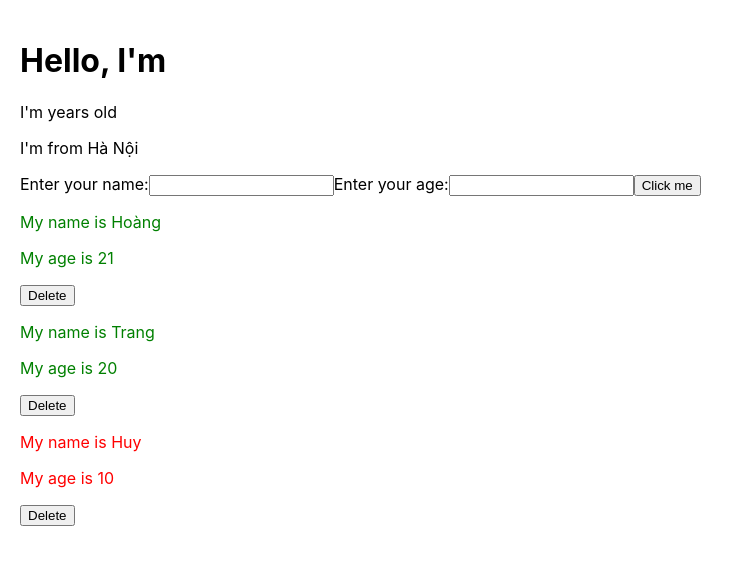
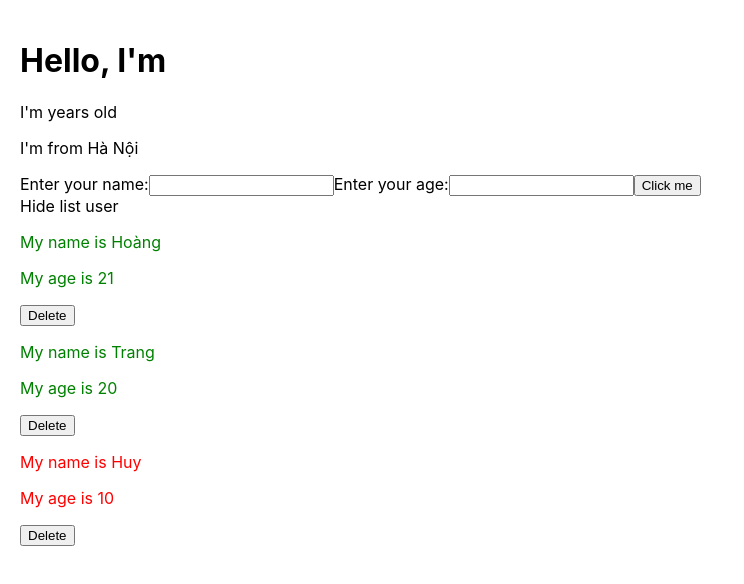
Before and after one commit to NemCaBong/react-learn, a React (Create React App) app: page / in a window 1280 px wide. Shown: the top 584 px of the page, without its empty margins (0-744 px from the left). Built offline with nearby package versions, Linux system fonts and the light colour scheme.

Commit message:
React hooks useState

```diff
--- a/src/components/DisplayInfo.js
+++ b/src/components/DisplayInfo.js
@@ -1,4 +1,4 @@
-import React from "react";
+import React, { useState } from "react";
 import "./DisplayInfo.scss";
 
 // class DisplayInfo extends React.Component {
@@ -39,9 +39,27 @@ import "./DisplayInfo.scss";
 
 const DisplayInfo = (props) => {
   const { listUsers } = props;
+  // Chúng ta dùng const để cho biết rằng biến chỉ có thể đc thay đổi
+  // thông qua biến setState kia mà thôi
+  const [isShowHideListUser, setIsShowHideListUser] = useState(true);
+  // func
+
+  const handleShowHide = () => {
+    setIsShowHideListUser(!isShowHideListUser);
+  };
+
   return (
     <div className="display-info-container">
-      {true && (
+      <div>
+        <span
+          onClick={() => {
+            handleShowHide();
+          }}
+        >
+          {isShowHideListUser ? "Hide" : "Show"} list user
+        </span>
+      </div>
+      {isShowHideListUser && (
         <>
           {listUsers.map((user) => {
             return (
```
